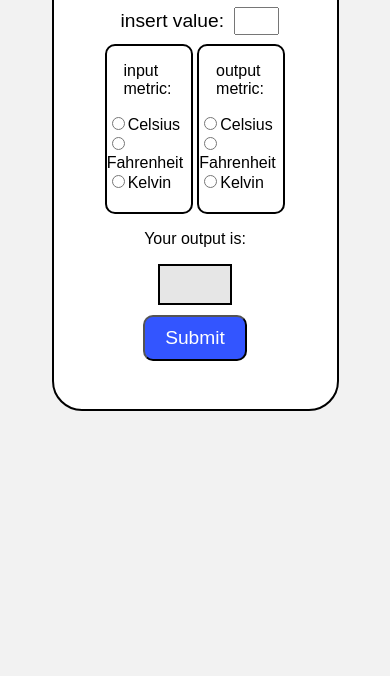
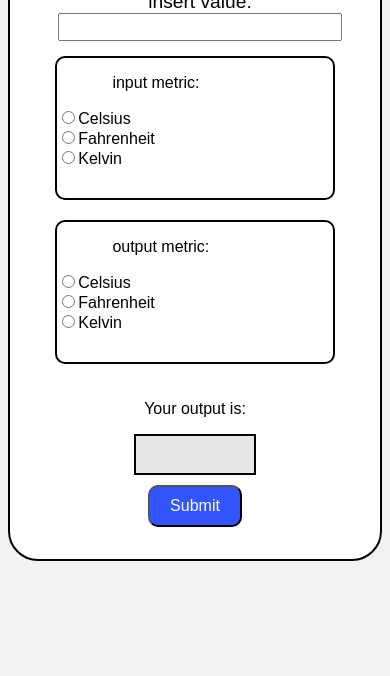
Before and after one commit to Yclpaiva/HTML-CSS-JS_Projects, a plain HTML site: page Basic/Temperature Converter/index.html in a window 390 px wide. Shown: the part 168-844 px from the top of the page. Drawn offline with Linux system fonts and the light colour scheme.

Commit message:
Update style.css

```diff
--- a/Basic/Temperature Converter/css/style.css
+++ b/Basic/Temperature Converter/css/style.css
@@ -77,4 +77,27 @@ body{
 #submit:active{
 	background-color: hsl(230, 100%, 60%);
 }
-#submit:
+
+@media screen and (max-width: 768px) {
+    #mainbox {
+        max-width: 90%;
+        padding: 2em;
+    }
+
+    .inputbox{
+	padding-bottom: 30px;
+	margin-bottom: 20px;
+    }
+
+    #inputvalue, #inputvalues {
+        width: 90%;
+    }
+
+    .inputbox {
+        width: 90%;
+    }
+
+    #submit {
+        font-size: 1em;
+    }
+}
```
